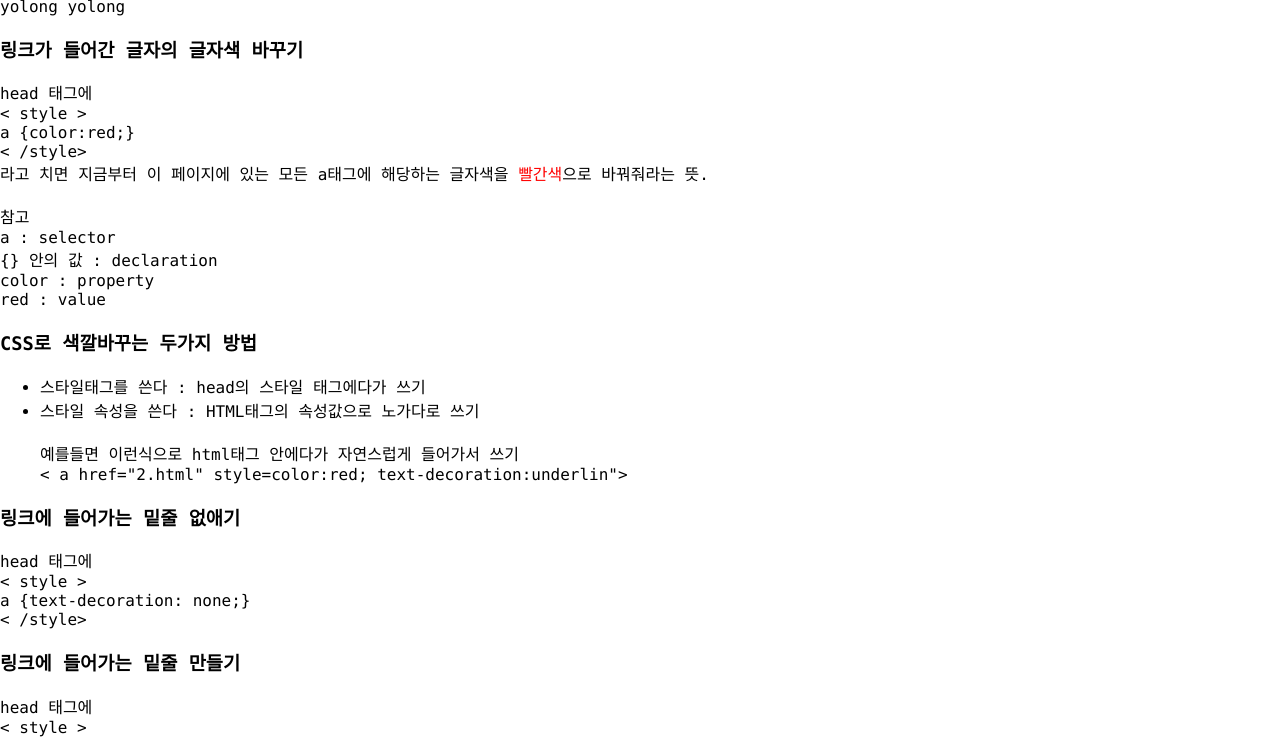
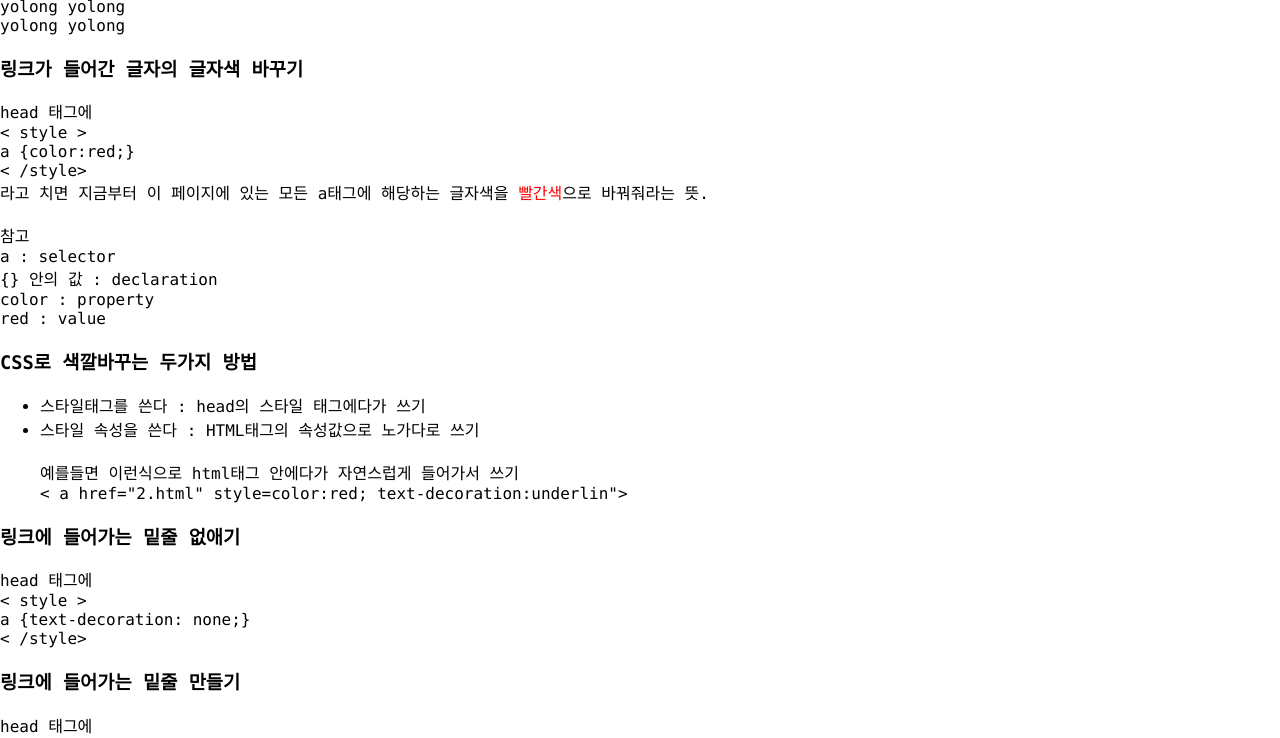
Before and after one commit to thankyoupuffin/WEB1-HTML, a plain HTML site: page css.html in a window 1280 px wide. Shown: the part 133-871 px from the top of the page. Drawn offline with Linux system fonts and the light colour scheme.

Commit message:
Update css.html

```diff
--- a/css.html
+++ b/css.html
@@ -24,6 +24,8 @@
     </div>
   </div>
   <div class="yolong">
+    yolong yolong
+  </div><div class="yolong">
     yolong yolong
   </div>
 <div class="content">
```
